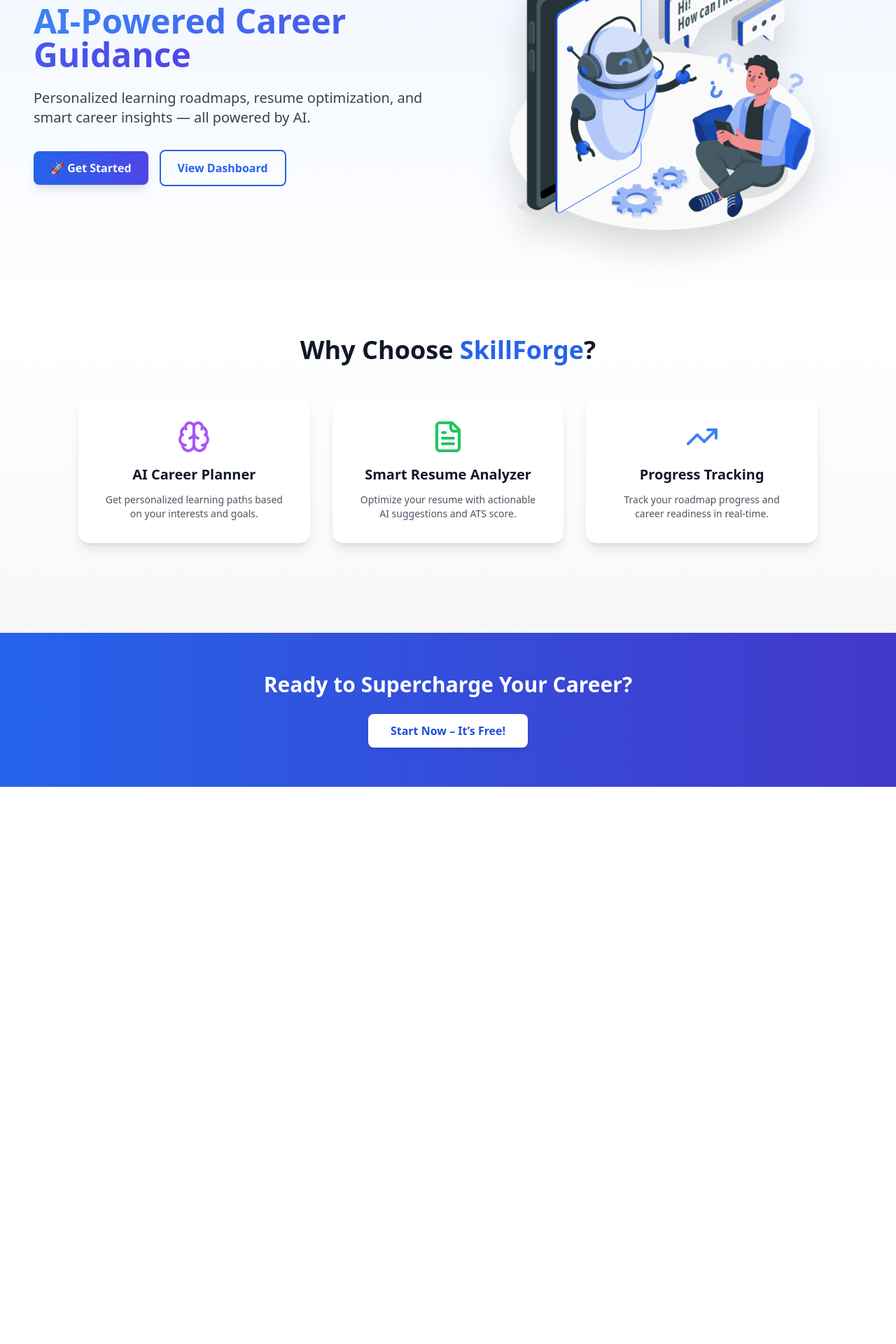
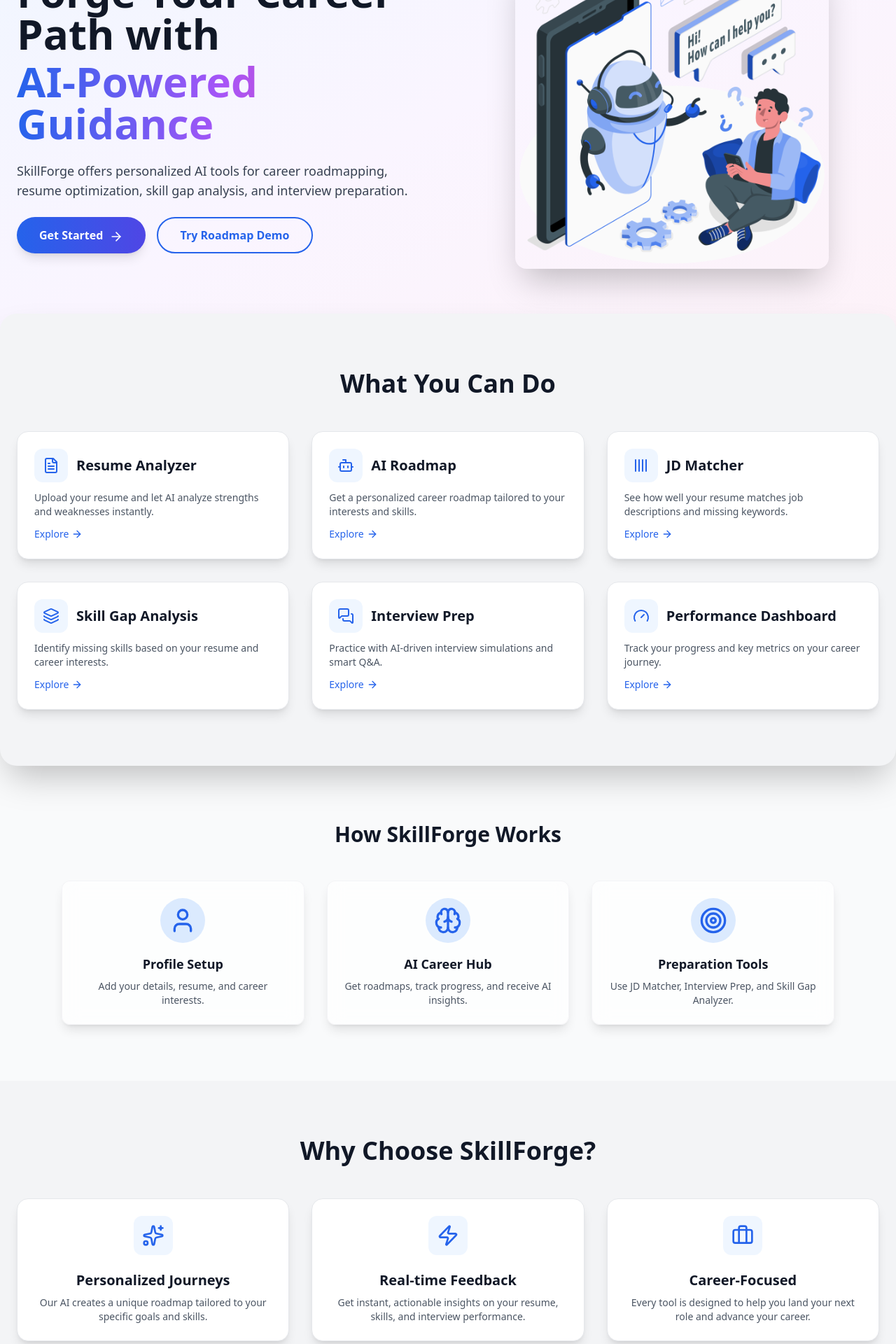
Before and after one commit to furqan-uddin/SkillForge, a React (Vite) app: page / in a window 1280 px wide. Shown: the part 260-2180 px from the top of the page at 70% size. Before the commit the page ends 1384 px from the top, so only its background shows below. Built offline with nearby package versions, Linux system fonts and the light colour scheme; no server answers.

Commit message:
improved ui/ux of home page

```diff
--- a/src/pages/Home.jsx
+++ b/src/pages/Home.jsx
@@ -1,137 +1,275 @@
-// SKILLFORGE/src/pages/Home.jsx
 import { motion } from "framer-motion";
 import { useNavigate } from "react-router-dom";
-import { Brain, FileText, TrendingUp, Sparkles } from "lucide-react";
+import {
+    FileText,
+    Bot,
+    Tally4,
+    Layers,
+    MessagesSquare,
+    ArrowRight,
+    User,
+    Brain,
+    Target,
+    Sparkles,
+    Briefcase,
+    Zap,
+    Gauge,
+    Sparkle,
+} from "lucide-react";
 import illustration from "../assets/img.png";
 
-const Home = () => {
+const features = [
+    {
+        name: "Resume Analyzer",
+        description: "Upload your resume and let AI analyze strengths and weaknesses instantly.",
+        icon: FileText,
+        link: "/resume-analyzer",
+    },
+    {
+        name: "AI Roadmap",
+        description: "Get a personalized career roadmap tailored to your interests and skills.",
+        icon: Bot,
+        link: "/ai-roadmap",
+    },
+    {
+        name: "JD Matcher",
+        description: "See how well your resume matches job descriptions and missing keywords.",
+        icon: Tally4,
+        link: "/jd-matcher",
+    },
+    {
+        name: "Skill Gap Analysis",
+        description: "Identify missing skills based on your resume and career interests.",
+        icon: Layers,
+        link: "/skill-gap",
+    },
+    {
+        name: "Interview Prep",
+        description: "Practice with AI-driven interview simulations and smart Q&A.",
+        icon: MessagesSquare,
+        link: "/interview-prep",
+    },
+    {
+        name: "Performance Dashboard",
+        description: "Track your progress and key metrics on your career journey.",
+        icon: Gauge,
+        link: "/dashboard",
+    },
+];
+
+const howItWorks = [
+    { step: "Profile Setup", description: "Add your details, resume, and career interests.", icon: User },
+    { step: "AI Career Hub", description: "Get roadmaps, track progress, and receive AI insights.", icon: Brain },
+    { step: "Preparation Tools", description: "Use JD Matcher, Interview Prep, and Skill Gap Analyzer.", icon: Target },
+];
+
+const whyUs = [
+    {
+        title: "Personalized Journeys",
+        description: "Our AI creates a unique roadmap tailored to your specific goals and skills.",
+        icon: Sparkles,
+    },
+    {
+        title: "Real-time Feedback",
+        description: "Get instant, actionable insights on your resume, skills, and interview performance.",
+        icon: Zap,
+    },
+    {
+        title: "Career-Focused",
+        description: "Every tool is designed to help you land your next role and advance your career.",
+        icon: Briefcase,
+    },
+];
+
+const testimonials = [
+    {
+        quote: "SkillForge helped me prepare for my dream SDE role. The AI Interview Prep was a game-changer!",
+        author: "Student User",
+    },
+    {
+        quote: "Finally a tool that connects my resume, skills, and goals into one seamless platform.",
+        author: "Early Adopter",
+    },
+];
+
+export default function Home() {
     const navigate = useNavigate();
 
     return (
-    <div className="min-h-screen bg-gradient-to-b from-blue-50 via-white to-gray-100 dark:from-gray-900 dark:via-gray-900 dark:to-black text-gray-900 dark:text-white transition-all duration-300">
+        <div className="min-h-screen bg-gray-50 dark:bg-gray-950 text-gray-900 dark:text-gray-100 font-sans transition-all duration-300">
 
             {/* ✅ Hero Section */}
-      <div className="max-w-7xl mx-auto flex flex-col md:flex-row items-center justify-between px-6 md:px-12 py-20 gap-10">
-
-        {/* Left Section */}
+            <section className="relative overflow-hidden py-20 md:py-32">
+                <div className="absolute inset-0 bg-gradient-to-br from-blue-50 via-purple-50 to-pink-50 dark:from-gray-900 dark:via-gray-950 dark:to-gray-900 animate-gradient" />
+                <div className="relative max-w-7xl mx-auto px-6 flex flex-col lg:flex-row items-center gap-12">
                     <motion.div
-          initial={{ opacity: 0, x: -60 }}
-          animate={{ opacity: 1, x: 0 }}
-          transition={{ duration: 0.8 }}
-          className="flex-1 max-w-xl text-center md:text-left"
+                        initial={{ opacity: 0, y: 30 }}
+                        animate={{ opacity: 1, y: 0 }}
+                        transition={{ duration: 0.7 }}
+                        className="flex-1 text-center lg:text-left space-y-6"
                     >
-          <h1 className="text-4xl md:text-5xl font-extrabold mb-6 leading-snug">
-            Build Your Future with
-            <span className="text-transparent bg-clip-text bg-gradient-to-r from-blue-500 to-indigo-600">
-              {" "}AI-Powered Career Guidance
-            </span>
+                        <h1 className="text-4xl sm:text-5xl lg:text-6xl font-extrabold leading-tight">
+                            Forge Your Career Path with <span className="block text-transparent bg-clip-text bg-gradient-to-r from-blue-600 via-purple-500 to-pink-500 animate-gradient mt-2">AI-Powered Guidance</span>
                         </h1>
-          <p className="mb-8 text-lg md:text-xl text-gray-700 dark:text-gray-300">
-            Personalized learning roadmaps, resume optimization, and smart career insights —
-            all powered by AI.
+                        <p className="text-lg text-gray-700 dark:text-gray-300 max-w-xl mx-auto lg:mx-0">
+                            SkillForge offers personalized AI tools for career roadmapping, resume optimization, skill gap analysis, and interview preparation.
                         </p>
-
-          <div className="flex flex-col md:flex-row items-center gap-4 justify-center md:justify-start">
+                        <div className="flex flex-col sm:flex-row gap-4 justify-center lg:justify-start">
                             <motion.button
-              whileHover={{ scale: 1.05 }}
+                                whileHover={{ scale: 1.05, y: -2 }}
                                 whileTap={{ scale: 0.95 }}
-              onClick={() => navigate("/login")}
-              className="px-6 py-3 rounded-lg bg-gradient-to-r from-blue-600 to-indigo-600 text-white font-semibold shadow-lg hover:opacity-90 transition"
+                                onClick={() => navigate("/register")}
+                                className="px-8 py-3 rounded-full bg-gradient-to-r from-blue-600 to-indigo-600 text-white font-semibold shadow-lg hover:opacity-95 transition-all duration-300"
                             >
-              🚀 Get Started
+                                Get Started <ArrowRight className="inline-block w-5 h-5 ml-1" />
                             </motion.button>
                             <motion.button
                                 whileHover={{ scale: 1.05 }}
                                 whileTap={{ scale: 0.95 }}
-              onClick={() => navigate("/dashboard")}
-              className="px-6 py-3 rounded-lg border-2 border-blue-600 text-blue-600 dark:text-blue-400 font-semibold hover:bg-blue-50 dark:hover:bg-gray-800 transition"
+                                onClick={() => navigate("/ai-roadmap")}
+                                className="px-8 py-3 rounded-full border-2 border-blue-600 text-blue-600 dark:text-blue-400 font-semibold hover:bg-blue-50 dark:hover:bg-gray-800 transition-all duration-300"
                             >
-              View Dashboard
+                                Try Roadmap Demo
                             </motion.button>
                         </div>
                     </motion.div>
-
-        {/* Right Illustration */}
                     <motion.div
                         initial={{ opacity: 0, x: 60 }}
                         animate={{ opacity: 1, x: 0 }}
-          transition={{ duration: 0.8 }}
-          className="flex-1 flex justify-center"
+                        transition={{ duration: 1 }}
+                        whileHover={{
+        scale: 1.05,    // slight zoom
+        rotate: 2,      // subtle rotation
+        y: -5           // move up a bit
+    }}
+                        className="flex-1 flex justify-center mt-10 lg:mt-0"
                     >
                         <img
                             src={illustration}
-            alt="Career Illustration"
-            className="w-full max-w-md drop-shadow-2xl rounded-xl"
+                            alt="AI-Powered Career & Learning Planner"
+                            className="w-full max-w-md rounded-2xl shadow-2xl transition-transform duration-500"
                         />
                     </motion.div>
                 </div>
+            </section>
 
             {/* ✅ Features Section */}
-      <div className="max-w-6xl mx-auto px-6 md:px-12 py-16">
+            <section className="bg-gray-100 dark:bg-gray-900 max-w-7xl mx-auto px-6 py-20 rounded-3xl -mt-16 relative shadow-2xl">
                 <h2 className="text-3xl md:text-4xl font-extrabold text-center mb-12">
-          Why Choose <span className="text-blue-600">SkillForge</span>?
+                    What You Can Do
                 </h2>
+                <div className="grid gap-8 sm:grid-cols-2 lg:grid-cols-3">
+                    {features.map((feature, i) => (
+                        <motion.div
+                            key={i}
+                            initial={{ opacity: 0, y: 20 }}
+                            whileInView={{ opacity: 1, y: 0 }}
+                            viewport={{ once: true, amount: 0.2 }}
+                            whileHover={{ y: -5, boxShadow: "0px 10px 25px rgba(0, 0, 0, 0.1)" }}
+                            className="p-6 rounded-2xl shadow-lg border border-gray-200 dark:border-gray-800 bg-white dark:bg-gray-950 transition group cursor-pointer"
+                            onClick={() => navigate(feature.link)}
+                        >
+                            <div className="flex items-center gap-3 mb-3">
+                                <div className="p-3 rounded-xl bg-blue-50 dark:bg-gray-800 group-hover:bg-blue-600 transition-all duration-300">
+                                    <feature.icon className="w-6 h-6 text-blue-600 dark:text-blue-400 group-hover:text-white transition-all duration-300" />
+                                </div>
+                                <h3 className="text-xl font-semibold">{feature.name}</h3>
+                            </div>
+                            <p className="text-gray-600 dark:text-gray-400 text-sm">{feature.description}</p>
+                            <span className="inline-flex items-center gap-1 mt-3 text-sm text-blue-600 dark:text-blue-400 font-medium group-hover:underline">
+                                Explore <ArrowRight className="w-4 h-4" />
+                            </span>
+                        </motion.div>
+                    ))}
+                </div>
+            </section>
 
+            {/* ✅ How It Works Section */}
+            <section className="bg-gray-50 dark:bg-gray-950 py-20">
+                <div className="max-w-6xl mx-auto text-center px-6">
+                    <h2 className="text-3xl font-bold mb-12">How SkillForge Works</h2>
                     <div className="grid md:grid-cols-3 gap-8">
-          {/* Feature 1 */}
+                        {howItWorks.map((s, i) => (
                             <motion.div
-            whileHover={{ scale: 1.05 }}
-            className="bg-white dark:bg-gray-800 rounded-2xl shadow-lg p-8 text-center transition"
+                                key={i}
+                                initial={{ opacity: 0, y: 20 }}
+                                whileInView={{ opacity: 1, y: 0 }}
+                                viewport={{ once: true, amount: 0.5 }}
+                                whileHover={{ y: -5, boxShadow: "0px 8px 20px rgba(0, 0, 0, 0.05)" }}
+                                className="bg-white/70 dark:bg-gray-800/70 backdrop-blur-md rounded-xl shadow-lg p-6 flex flex-col items-center border border-gray-200/40 dark:border-gray-700/40"
                             >
-            <Brain className="w-12 h-12 text-purple-500 mx-auto mb-4" />
-            <h3 className="text-xl font-semibold mb-3">AI Career Planner</h3>
-            <p className="text-sm text-gray-600 dark:text-gray-400">
-              Get personalized learning paths based on your interests and goals.
-            </p>
+                                <div className="p-3 rounded-full bg-blue-100 dark:bg-blue-900 mb-4">
+                                    <s.icon className="w-10 h-10 text-blue-600 dark:text-blue-400" />
+                                </div>
+                                <h3 className="font-semibold text-lg mb-2">{s.step}</h3>
+                                <p className="text-sm text-gray-600 dark:text-gray-300">{s.description}</p>
                             </motion.div>
-
-          {/* Feature 2 */}
-          <motion.div
-            whileHover={{ scale: 1.05 }}
-            transition={{ duration: 0.3 }}
-            className="bg-white dark:bg-gray-800 rounded-2xl shadow-lg p-8 text-center"
-          >
-            <FileText className="w-12 h-12 text-green-500 mx-auto mb-4" />
-            <h3 className="text-xl font-semibold mb-3">Smart Resume Analyzer</h3>
-            <p className="text-sm text-gray-600 dark:text-gray-400">
-              Optimize your resume with actionable AI suggestions and ATS score.
-            </p>
-          </motion.div>
-
-          {/* Feature 3 */}
-          <motion.div
-            whileHover={{ scale: 1.05 }}
-            className="bg-white dark:bg-gray-800 rounded-2xl shadow-lg p-8 text-center"
-          >
-            <TrendingUp className="w-12 h-12 text-blue-500 mx-auto mb-4" />
-            <h3 className="text-xl font-semibold mb-3">Progress Tracking</h3>
-            <p className="text-sm text-gray-600 dark:text-gray-400">
-              Track your roadmap progress and career readiness in real-time.
-            </p>
-          </motion.div>
+                        ))}
                     </div>
                 </div>
+            </section>
 
-      {/* ✅ Call to Action */}
+            {/* ✅ Why Choose Us Section */}
+            <section className="bg-gray-100 dark:bg-gray-900 py-20">
+                <div className="max-w-7xl mx-auto px-6 text-center">
+                    <h2 className="text-3xl md:text-4xl font-extrabold mb-12">Why Choose SkillForge?</h2>
+                    <div className="grid gap-8 sm:grid-cols-2 lg:grid-cols-3">
+                        {whyUs.map((item, i) => (
                             <motion.div
-        initial={{ opacity: 0, y: 40 }}
+                                key={i}
+                                initial={{ opacity: 0, y: 20 }}
                                 whileInView={{ opacity: 1, y: 0 }}
-        viewport={{ once: true }}
-        transition={{ duration: 0.6 }}
-        className="bg-gradient-to-r from-blue-600 to-indigo-700 text-white py-14 mt-16 text-center"
+                                viewport={{ once: true, amount: 0.5 }}
+                                whileHover={{ y: -5, boxShadow: "0px 10px 25px rgba(0, 0, 0, 0.1)" }}
+                                className="p-6 rounded-2xl shadow-lg border border-gray-200 dark:border-gray-800 bg-white dark:bg-gray-950 transition"
                             >
-        <h2 className="text-2xl md:text-3xl font-bold mb-6">
-          Ready to Supercharge Your Career?
-        </h2>
-        <button
+                                <div className="p-3 rounded-xl bg-blue-50 dark:bg-gray-800 inline-block mb-4">
+                                    <item.icon className="w-8 h-8 text-blue-600 dark:text-blue-400" />
+                                </div>
+                                <h3 className="text-xl font-semibold mb-2">{item.title}</h3>
+                                <p className="text-gray-600 dark:text-gray-400 text-sm">{item.description}</p>
+                            </motion.div>
+                        ))}
+                    </div>
+                </div>
+            </section>
+
+            {/* ✅ Testimonials */}
+            <section className="bg-gray-50 dark:bg-gray-950 max-w-5xl mx-auto px-6 py-20">
+                <h2 className="text-3xl font-bold text-center mb-12">What Our Users Say</h2>
+                <div className="grid gap-8 md:grid-cols-2">
+                    {testimonials.map((t, i) => (
+                        <motion.div
+                            key={i}
+                            whileHover={{ scale: 1.02, rotate: (i % 2 === 0 ? 1 : -1) }}
+                            className="p-8 bg-white dark:bg-gray-900 border border-gray-200 dark:border-gray-700 rounded-2xl shadow"
+                        >
+                            <p className="italic text-gray-700 dark:text-gray-300 mb-4 text-lg">“{t.quote}”</p>
+                            <div className="flex items-center gap-2">
+                                <Sparkle className="w-5 h-5 text-blue-500" />
+                                <p className="font-semibold text-blue-600 dark:text-blue-400">{t.author}</p>
+                            </div>
+                        </motion.div>
+                    ))}
+                </div>
+            </section>
+
+            {/* ✅ Final CTA */}
+            <section className="relative py-20">
+                <div className="absolute inset-0 bg-gradient-to-r from-blue-600 to-purple-600 animate-gradient opacity-95" />
+                <div className="relative max-w-4xl mx-auto px-6 text-center text-white">
+                    <h2 className="text-3xl sm:text-4xl font-bold mb-6">Ready to Transform Your Career?</h2>
+                    <p className="mb-8 text-lg">Join SkillForge today and unlock AI-powered tools to transform your learning & career journey.</p>
+                    <motion.button
+                        whileHover={{ scale: 1.05, y: -2 }}
+                        whileTap={{ scale: 0.95 }}
                         onClick={() => navigate("/register")}
-          className="px-8 py-3 bg-white text-blue-700 font-semibold rounded-lg shadow-md hover:bg-gray-100 transition"
+                        className="px-12 py-5 bg-white text-blue-600 rounded-full font-bold text-lg shadow-lg hover:opacity-90 transition"
                     >
-          Start Now – It’s Free!
-        </button>
-      </motion.div>
+                        Start Your Free Journey 🚀
+                    </motion.button>
+                </div>
+            </section>
         </div>
     );
-};
-
-export default Home;
+}
```
Lines whose indentation alone changed are shown as unchanged.
